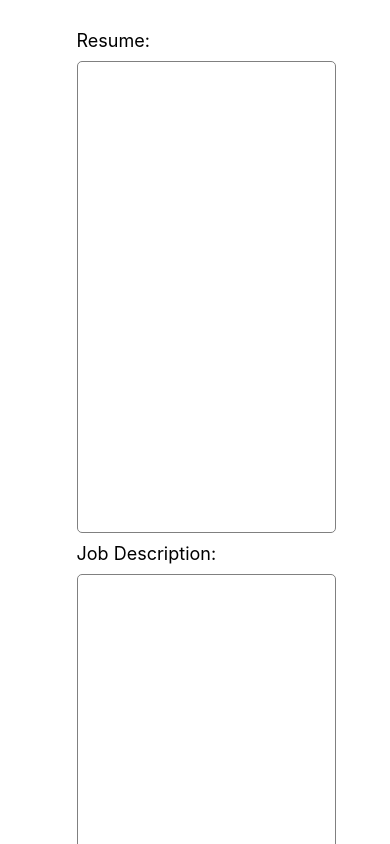
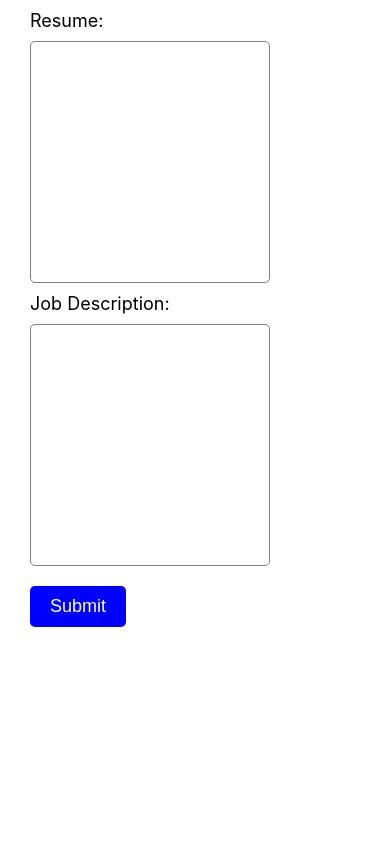
Before and after one commit to BarakB1991/resume-job-hotwords-compare, a React (Create React App) app: page / in a window 390 px wide. Shown: the top 844 px of the page. Built offline with nearby package versions, Linux system fonts and the light colour scheme.

Commit message:
fix UX/UI with design

```diff
--- a/src/App.css
+++ b/src/App.css
@@ -8,3 +8,10 @@ body {
   margin-top: 30px;
   padding-bottom: 30px;
 }
+
+@media (max-width: 576px) {
+  .app {
+    margin-top: 10px;
+    padding-bottom: 10px;
+  }
+}
--- a/src/components/TextForm/TextForm.css
+++ b/src/components/TextForm/TextForm.css
@@ -10,6 +10,10 @@
   align-items: center;
   margin-bottom: 10px;
   margin-right: 20px;
+}
+
+.form-group:last-of-type {
+  margin-right: 0;
 }
 
 label {
@@ -43,9 +47,20 @@ label {
   cursor: pointer;
 }
 
+@media (max-width: 778px) {
+  .form-input {
+    width: 260px;
+    max-width: 260px;
+    height: 280px;
+    max-height: 280px;
+  }
+}
+
 @media (max-width: 576px) {
   .form-container {
+    align-items: baseline;
     flex-direction: column;
+    width: 330px;
   }
 
   .form-group {
@@ -53,7 +68,20 @@ label {
   }
 
   .form-input {
-    width: 100%;
-    max-width: 100%;
+    width: 92%;
+    max-width: 92%;
+    height: 220px;
+    max-height: 220px;
+  }
+
+  .btn-primary {
+    font-size: large;
+    margin-top: 10px;
+    padding: 10px 20px;
+    background-color: blue;
+    color: white;
+    border: none;
+    border-radius: 5px;
+    cursor: pointer;
   }
 }
--- a/src/components/WordCompare/WordCompare.css
+++ b/src/components/WordCompare/WordCompare.css
@@ -40,6 +40,18 @@ tr:nth-child(even) {
   cursor: pointer;
 }
 
+@media (max-width: 778px) {
+  th,
+  td {
+    padding: 5px;
+  }
+
+  .btn-secondary {
+    font-size: small;
+    padding: 5px 10px;
+  }
+}
+
 @media (max-width: 576px) {
   table {
     display: block;
```
